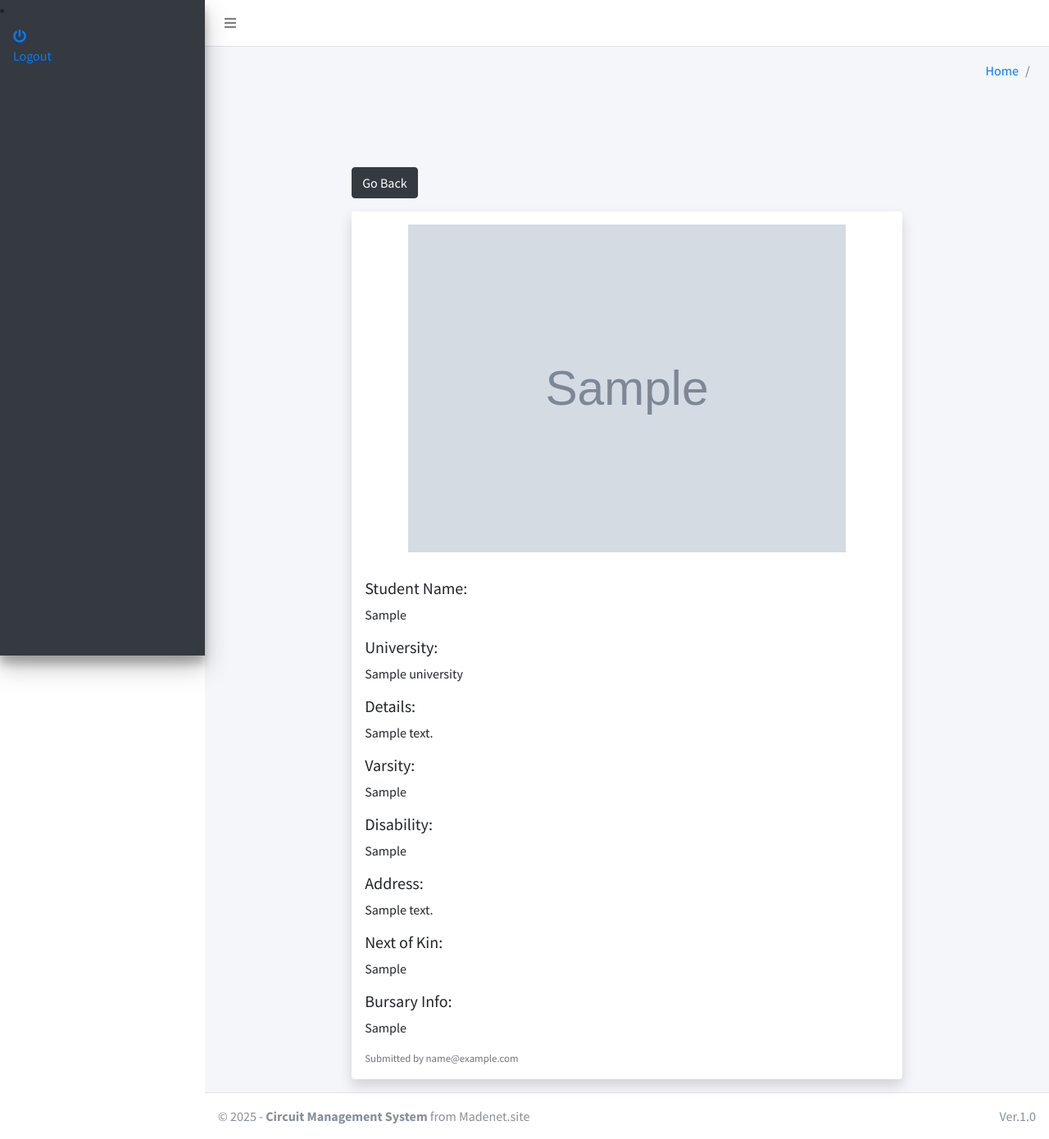
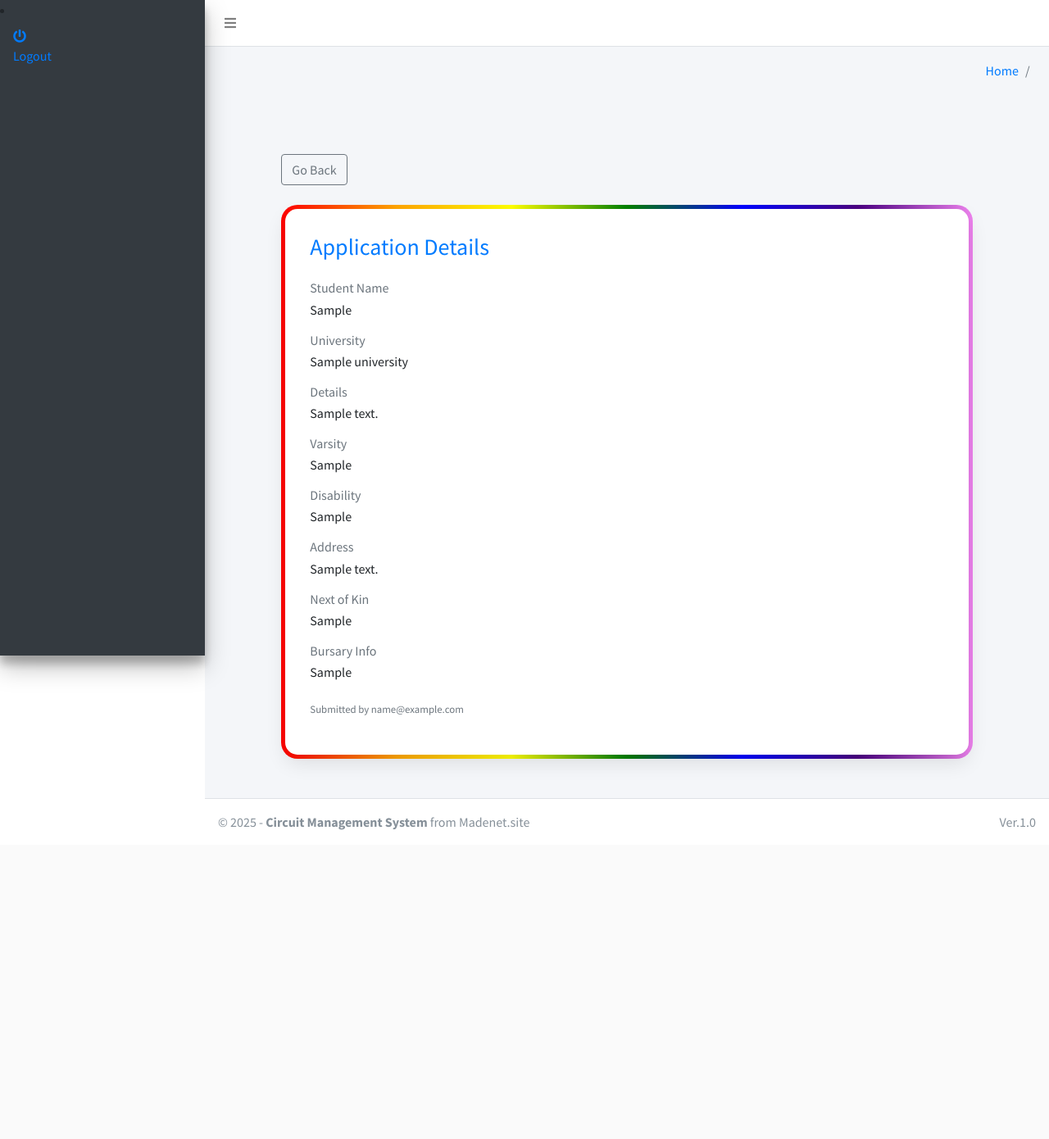
Before and after one commit to Akani01/system, a Django app: a page that uses application/templates/applications/application.html in a window 1280 px wide. Shown: the whole page at 82% size. After the commit the page ends 1013 px from the top, so only its background shows below. Run offline with Django 4.2, Linux system fonts and the light colour scheme; tables that the repository leaves empty hold one stand-in row (values such as "Sample post"); grey boxes marked "Sample" are stand-in pictures; parts of the project's set-up code (start-up, migrations or seed data) failed here and were passed over; some libraries are stand-ins or nearby versions.

Commit message:
Update application.html
customized container

```diff
--- a/application/templates/applications/application.html
+++ b/application/templates/applications/application.html
@@ -1,47 +1,83 @@
 {% extends 'main_app/base.html' %}
 
 {% block content %}
-<div class="container">
-    <div class="row justify-content-center mt-5">
-        <div class="col-md-8">
+<style>
+    .rainbow-border {
+        padding: 5px;
+        border-radius: 20px;
+        background: linear-gradient(90deg, red, orange, yellow, green, blue, indigo, violet);
+    }
+
+    .rainbow-card {
+        background-color: white;
+        border-radius: 15px;
+        padding: 30px;
+        box-shadow: 0 10px 25px rgba(0, 0, 0, 0.1);
+    }
+</style>
+
+<div class="container py-5">
+    <div class="row justify-content-center">
+        <div class="col-lg-10">
 
             <!-- Back button -->
-            <a href="{% url 'applicationgallery' %}" class="btn btn-dark my-3">Go Back</a>
+            <a href="{% url 'applicationgallery' %}" class="btn btn-outline-secondary mb-4">
+                <i class="bi bi-arrow-left-circle"></i> Go Back
+            </a>
 
-            <!-- Application image and details -->
-            <div class="card shadow p-3" style="height: auto;">
-                {% if application.image %}
-                    <img class="img-fluid mb-3" src="{{ application.image.url }}" alt="Application Image" style="max-height: 400px; object-fit: contain;">
-                {% else %}
-                    <p class="text-muted">No image available</p>
-                {% endif %}
+            <!-- Rainbow-bordered card -->
+            <div class="rainbow-border">
+                <div class="rainbow-card">
 
-                <!-- Student info -->
-                <h5 class="mt-3">Student Name:</h5>
-                <p>{{ application.student }}</p>
+                    <h3 class="mb-4 text-primary">
+                        <i class="bi bi-file-text"></i> Application Details
+                    </h3>
 
-                <h5>University:</h5>
-                <p>{{ application.university.name }}</p>
+                    <div class="mb-3">
+                        <h6 class="text-muted mb-1">Student Name</h6>
+                        <p class="fw-semibold">{{ application.student }}</p>
+                    </div>
 
-                <h5>Details:</h5>
+                    <div class="mb-3">
+                        <h6 class="text-muted mb-1">University</h6>
+                        <p class="fw-semibold">{{ application.university.name }}</p>
+                    </div>
+
+                    <div class="mb-3">
+                        <h6 class="text-muted mb-1">Details</h6>
                         <p>{{ application.details }}</p>
+                    </div>
 
-                <h5>Varsity:</h5>
+                    <div class="mb-3">
+                        <h6 class="text-muted mb-1">Varsity</h6>
                         <p>{{ application.varsity }}</p>
+                    </div>
 
-                <h5>Disability:</h5>
+                    <div class="mb-3">
+                        <h6 class="text-muted mb-1">Disability</h6>
                         <p>{{ application.disability }}</p>
+                    </div>
 
-                <h5>Address:</h5>
+                    <div class="mb-3">
+                        <h6 class="text-muted mb-1">Address</h6>
                         <p>{{ application.address }}</p>
+                    </div>
 
-                <h5>Next of Kin:</h5>
+                    <div class="mb-3">
+                        <h6 class="text-muted mb-1">Next of Kin</h6>
                         <p>{{ application.keen }}</p>
+                    </div>
 
-                <h5>Bursary Info:</h5>
+                    <div class="mb-4">
+                        <h6 class="text-muted mb-1">Bursary Info</h6>
                         <p>{{ application.bursary }}</p>
+                    </div>
 
-                <small class="text-muted">Submitted by {{ application.author.email }}</small>
+                    <p class="text-end text-muted small">
+                        <i class="bi bi-person"></i> Submitted by {{ application.author.email }}
+                    </p>
+
+                </div>
             </div>
 
         </div>
```
Lines whose indentation alone changed are shown as unchanged.
